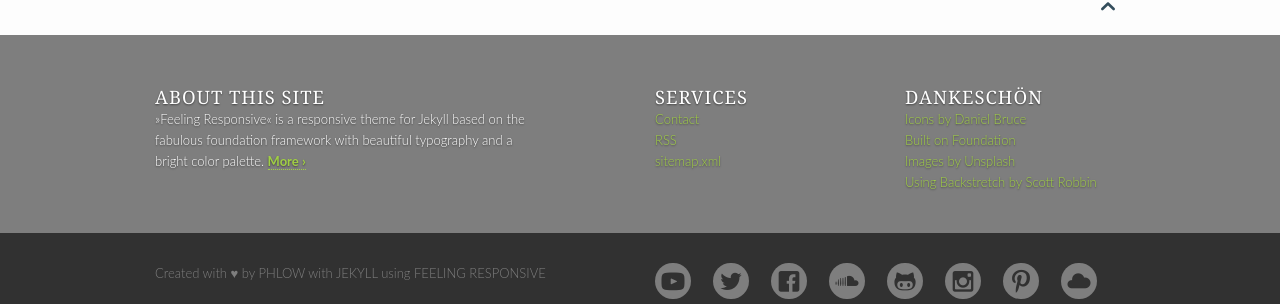
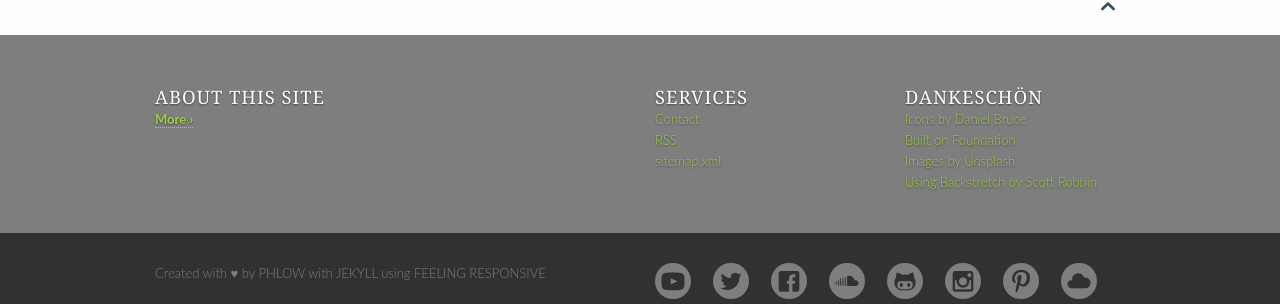
Before and after one commit to playgamenews/playgamenews.github.io, a Jekyll site: the page built from index.md, in a window 1280 px wide. Shown: the part 1726-2030 px from the top of the page. Built offline with Jekyll 4.4.1, drawn with Linux system fonts in a browser that asks for light colours.

Commit message:
เทสลบอักษร

```diff
--- a/_config.yml
+++ b/_config.yml
@@ -8,7 +8,7 @@
 #                                                 /____/
 #
 # Title of your website
-# title: "Feeling Responsive"
+# itle: "Feeling Responsive"
 
 
 # The slogan describes your website and is used on homepage in <title> and other important places
@@ -16,7 +16,7 @@
 
 
 # The description is used on homepage and in the footer to quickly describe your website. Use a maximum of 150 characters for SEO-purposes.
-description: "»Feeling Responsive« is a responsive theme for Jekyll based on the fabulous foundation framework with beautiful typography and a bright color palette."
+#description: "»Feeling Responsive« is a responsive theme for Jekyll based on the fabulous foundation framework with beautiful typography and a bright color palette."
 
 
 # This URL is the main adresse. Don't include a slash at the end.
```
